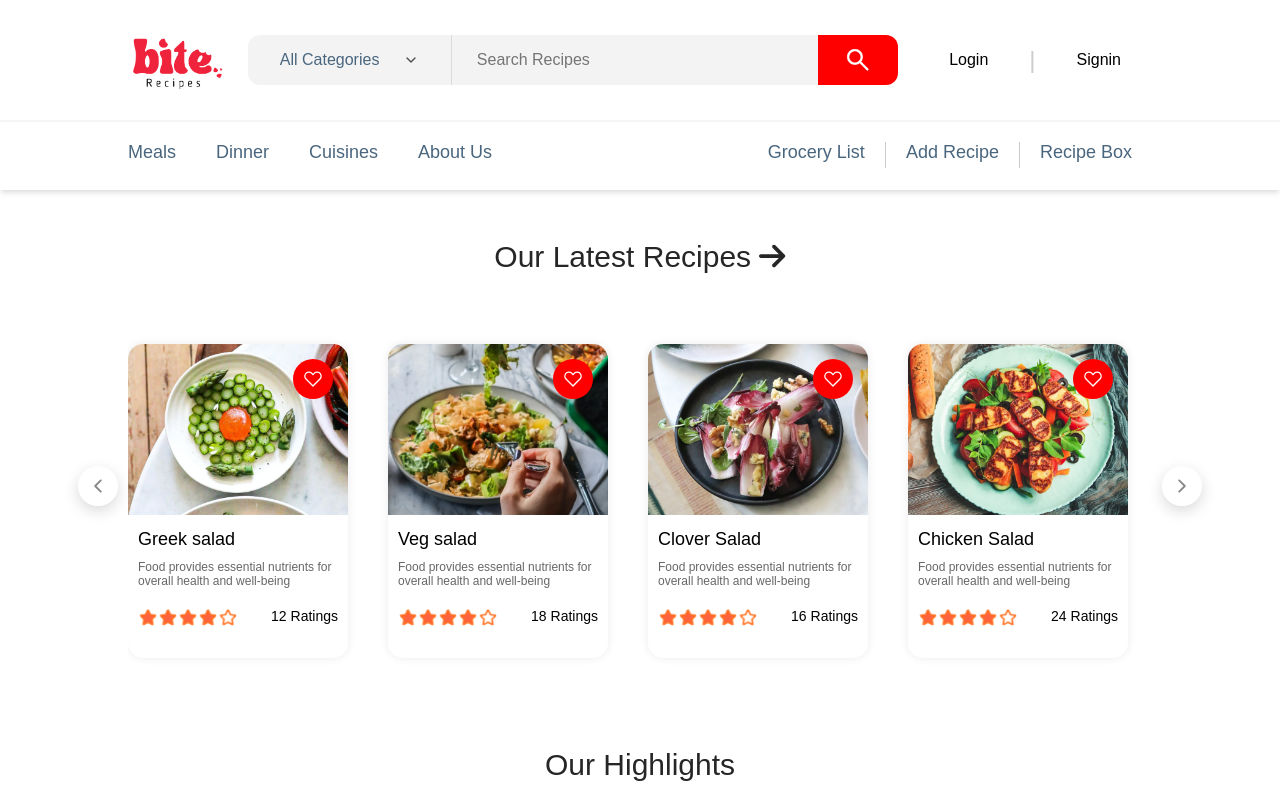
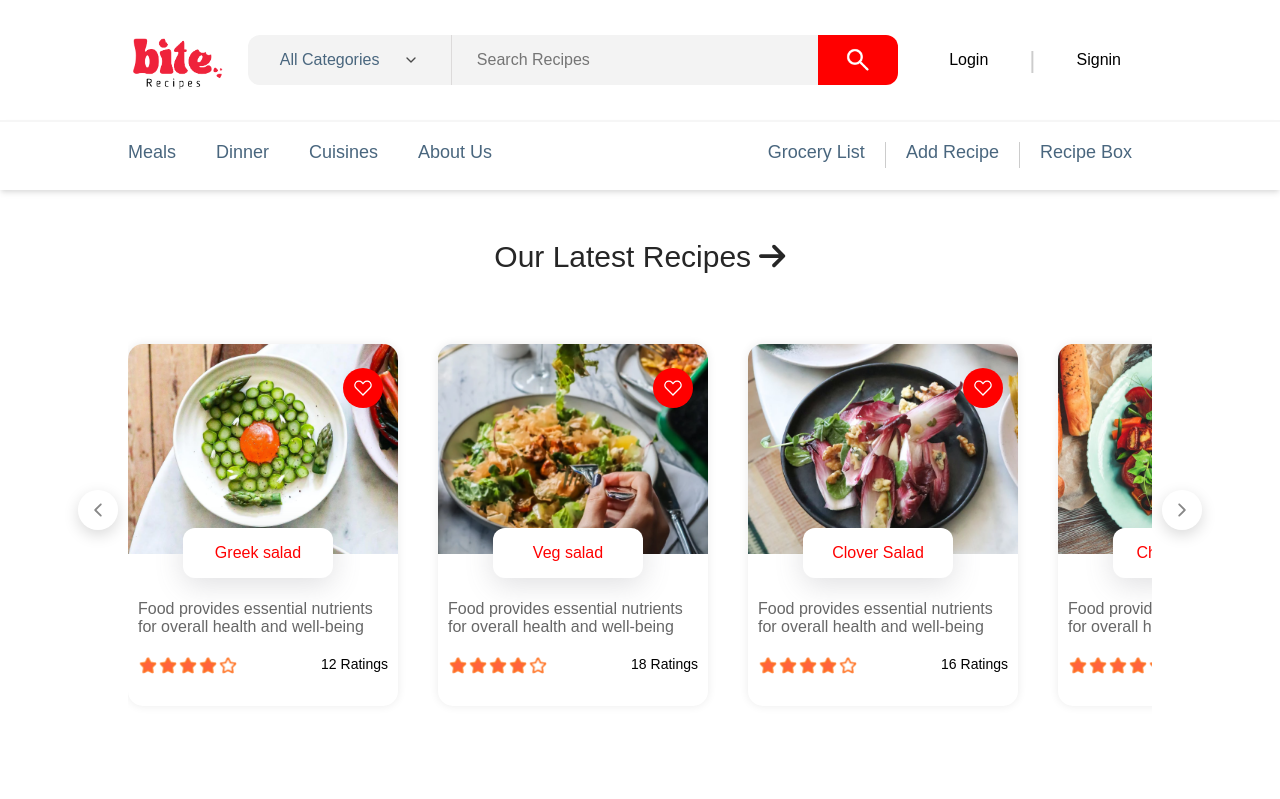
Before and after one commit to sneha-at-hub/recipe-sharing-application, a React (Vite) app in the folder frontend/: page / in a window 1280 px wide. Shown: the top 799 px of the page. Built offline with nearby package versions, Linux system fonts and the light colour scheme.

Commit message:
making box shadow title

```diff
--- a/frontend/src/components/ExploreMenu/Explore.css
+++ b/frontend/src/components/ExploreMenu/Explore.css
@@ -11,7 +11,7 @@
     color: #262626;
     font-weight: 500;
     text-align: center; /* Center the text horizontally */
-    margin: 0 auto; /* Center the element if it has a fixed width or if the container is wide enough */
+    margin: 0 0 10px 0; /* Center the element if it has a fixed width or if the container is wide enough */
 }
 
 
--- a/frontend/src/components/ExploreMenu/Explore.jsx
+++ b/frontend/src/components/ExploreMenu/Explore.jsx
@@ -1,10 +1,14 @@
 import './Explore.css';
 import { menu_list } from '../../assets/assets';
+import { faArrowRight } from '@fortawesome/free-solid-svg-icons';
+import { FontAwesomeIcon } from '@fortawesome/react-fontawesome';
 
 const Explore = () => {
   return (
     <div className='explore-menu' id='explore-menu'>
-        <h1>Our Highlights</h1>
+        <h1>
+        Our Highlights <FontAwesomeIcon icon={faArrowRight} />
+        </h1>
         <div className="explore-menu-list">
             {menu_list.map((item, index) => {
                 return (
--- a/frontend/src/components/FoodItem/FoodItem.css
+++ b/frontend/src/components/FoodItem/FoodItem.css
@@ -10,7 +10,7 @@
 }
 
 .food-item-image{
-    width: 220px;
+    width: 270px;
     border-radius: 15px 15px 0px 0px;
 
 }
@@ -22,13 +22,23 @@
 
 .food-item-name-rating{
     display: flex;
-    justify-content: space-between;
+    justify-content: center;
     align-items: center;
-    margin-bottom: 10px;
+    left: 45px;
+    margin-bottom:-18px ;
+    position: relative;
+    top: -40px;
+    height: 50px;
+    border-radius: 12px;
+    background-color: rgb(255, 255, 255);
+    width: 150px;
+    align-items: center;
+    box-shadow: rgba(100, 100, 111, 0.2) 0px 7px 29px 0px;
 }
 
 .food-item-name-rating p {
-    font-size: 18px;
+    font-size: 16px;
+    color: red;
     font-weight: 500;
 
 
@@ -36,7 +46,7 @@
 
 .food-item-desc{
     color: #676767;
-    font-size: 12px;
+    font-size: 16px;
 
 }
 
@@ -52,7 +62,7 @@
     color: white;
     position: absolute;
     padding: 10px;
-    bottom: 120px;
+    bottom: 150px;
     right: 15px;
     cursor: pointer;
     border-radius: 50%;
--- a/frontend/src/components/Navbar/Navbar.css
+++ b/frontend/src/components/Navbar/Navbar.css
@@ -78,6 +78,7 @@
 }
 .all{
     box-shadow: rgba(27, 31, 35, 0.04) 0px 2px 0px, rgba(255, 255, 255, 0.25) 0px 1px 0px inset;
+
 }
 .all-second{
     box-shadow: rgba(0, 0, 0, 0.1) 0px 4px 6px -1px, rgba(0, 0, 0, 0.06) 0px 2px 4px -1px;
@@ -89,8 +90,8 @@
     justify-content: space-between;
     align-items: center;
     width: 80%;
+    margin: auto;
 
-    margin: auto;
 
 }
 
--- a/frontend/src/components/RecipeCard/RecipeCard.css
+++ b/frontend/src/components/RecipeCard/RecipeCard.css
@@ -30,6 +30,10 @@ h1 {
     margin: 50px 0 0 0;
 }
 
+h1:hover{
+    color: #ff0000;
+
+}
 .food-display-list {
     display: flex;
     overflow-x: scroll; /* Enables horizontal scroll */
--- a/frontend/src/pages/Home/Home.jsx
+++ b/frontend/src/pages/Home/Home.jsx
@@ -4,6 +4,7 @@ import './Home.css'
 import Explore from '../../components/ExploreMenu/Explore'
 import RecipeCard from '../../components/RecipeCard/RecipeCard'
 import { useState } from 'react'
+
 
 
 const Home = () => {
@@ -15,6 +16,7 @@ const Home = () => {
         <Explore/>
 
 
+
     </div>
   )
 }
```
